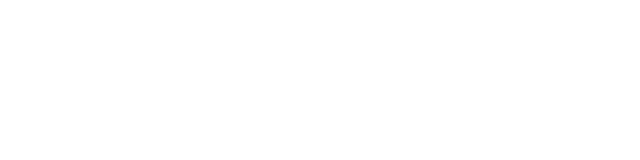
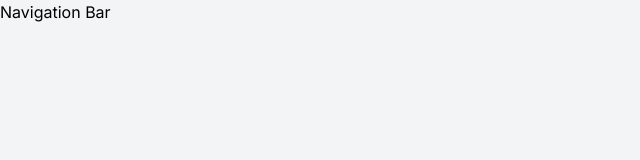
Before and after one commit to jate-koh/jate-koh-frontend, a React (Vite) app: page / in a window 1280 px wide. Shown: the top 160 px of the page, without its empty margins (0-640 px from the left). Built offline with nearby package versions, Linux system fonts and the light colour scheme.

Commit message:
[refactor] rewrite index and app

```diff
--- a/src/App.tsx
+++ b/src/App.tsx
@@ -1,4 +1,14 @@
+import { eventNames } from 'process';
+import React, { useEffect, useState } from 'react';
+import { BrowserRouter as Router, Route } from 'react-router-dom';
 
-export const App = () => {
+import NavigationBar from '@/components/navbar/Navbar';
 
+
+function App() {
+    return(
+        <NavigationBar />
+    )
 }
+
+export default App
--- /dev/null
+++ b/src/components/navbar/Navbar.tsx
@@ -0,0 +1,11 @@
+import { useState } from "react";
+
+function NavigationBar() {
+    return(
+        <div>
+            <h1>Navigation Bar</h1>
+        </div>
+    )
+}
+
+export default NavigationBar
--- a/src/index.tsx
+++ b/src/index.tsx
@@ -3,18 +3,16 @@
 import { createRoot } from 'react-dom/client';
 import { BrowserRouter } from 'react-router-dom'
 
-import { App } from '@/App';
+import '@/assets/css/index.css';
+
+import App from '@/App';
 
 const node: HTMLElement | null = document.getElementById('app') || document.createElement('div');
 const root = createRoot(node);
 
 const renderRoot = (Application: any): void => {
     root.render(
-        //<Provider store={''}>
-            //<BrowserRouter>
-                <Application />
-            //</BrowserRouter>
-        //</Provider>
+        <Application />
     );
 };
 
```
